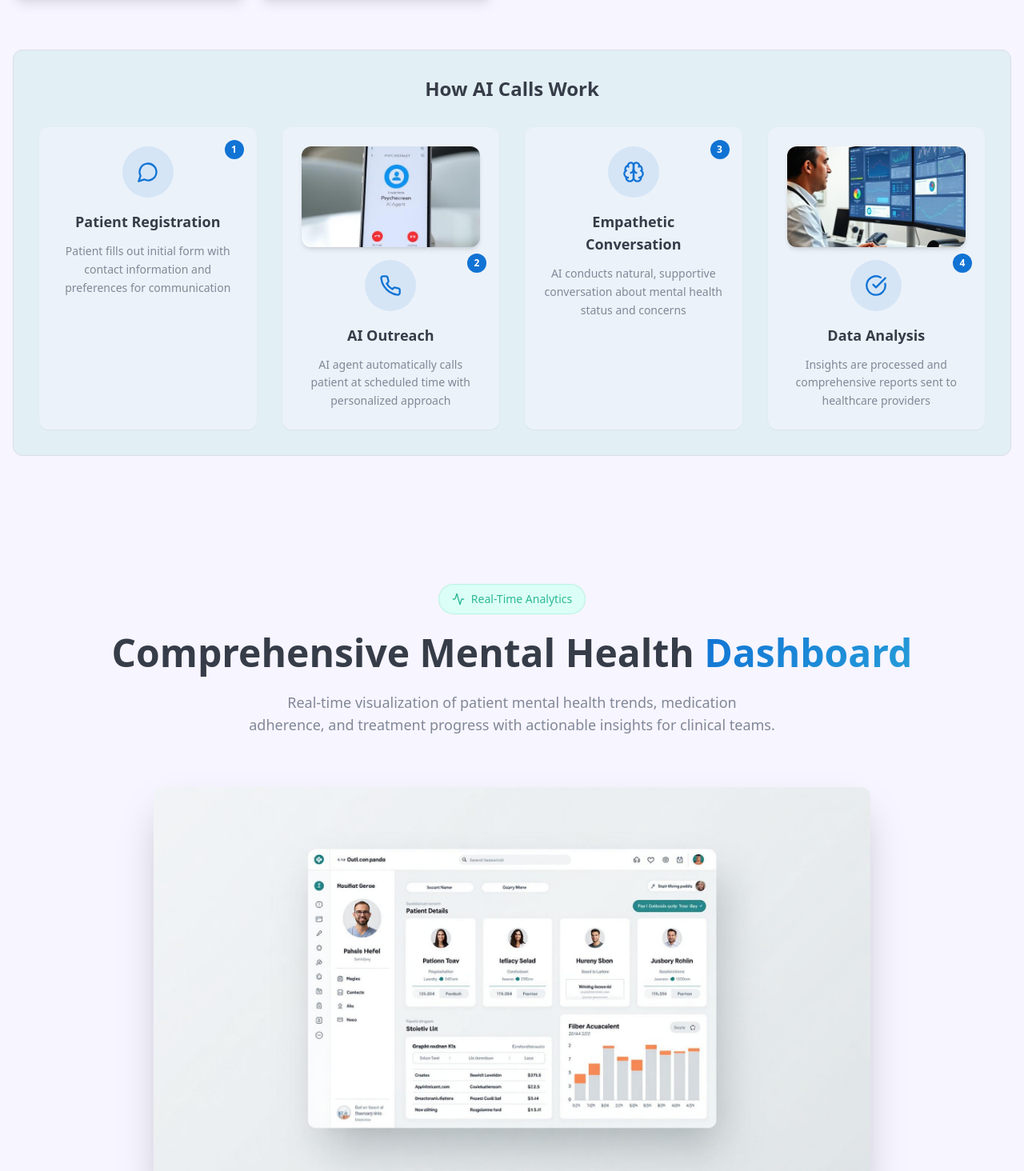
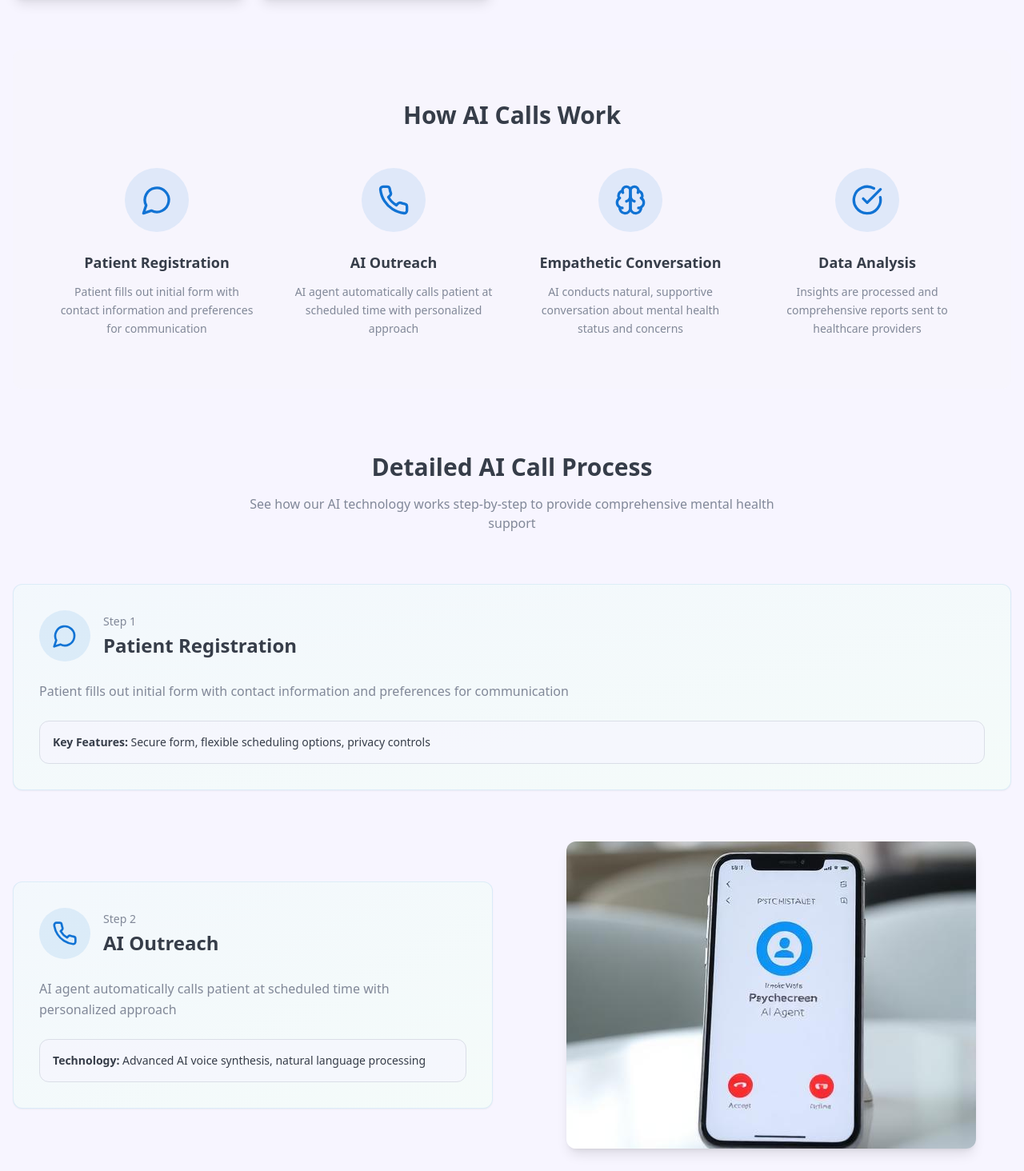
Before and after one commit to Mahsa-Tb88/therapy-voice-aid, a React (Vite) app: page / in a window 1280 px wide. Shown: the part 2144-3608 px from the top of the page at 80% size. Built offline with nearby package versions, Linux system fonts and the light colour scheme.

Commit message:
Update "How AI Calls Work" section

```diff
--- a/src/components/AICallSection.tsx
+++ b/src/components/AICallSection.tsx
@@ -120,36 +120,97 @@ const AICallSection = () => {
           </div>
         </div>
 
-        {/* Process Flow */}
-        <div className="bg-secondary/10 rounded-xl p-8 border">
-          <h3 className="text-2xl font-bold text-center mb-8">How AI Calls Work</h3>
-          <div className="grid md:grid-cols-2 lg:grid-cols-4 gap-8">
+        {/* How AI Calls Work - Simple Icons Section */}
+        <div className="bg-muted/30 rounded-xl py-16 px-8">
+          <h3 className="text-3xl font-bold text-center mb-12 text-foreground">How AI Calls Work</h3>
+          <div className="grid grid-cols-1 md:grid-cols-4 gap-8 max-w-6xl mx-auto">
             {callProcess.map((step, index) => (
-              <Card key={index} className="text-center border-0 bg-background/50 hover:bg-background/80 transition-colors">
-                <CardContent className="p-6">
-                  {/* Optional Image */}
+              <div key={index} className="text-center">
+                <div className="w-20 h-20 rounded-full bg-primary/10 flex items-center justify-center mx-auto mb-6">
+                  <step.icon className="w-10 h-10 text-primary" />
+                </div>
+                <h4 className="font-semibold text-lg mb-3 text-foreground">{step.title}</h4>
+                <p className="text-muted-foreground text-sm leading-relaxed px-2">{step.description}</p>
+              </div>
+            ))}
+          </div>
+        </div>
+
+        {/* Detailed Process with Photos */}
+        <div className="py-20">
+          <div className="text-center mb-16">
+            <h3 className="text-3xl font-bold text-foreground mb-4">
+              Detailed AI Call Process
+            </h3>
+            <p className="text-muted-foreground max-w-2xl mx-auto">
+              See how our AI technology works step-by-step to provide comprehensive mental health support
+            </p>
+          </div>
+
+          <div className="space-y-16">
+            {callProcess.map((step, index) => (
+              <div key={index} className={`flex flex-col lg:flex-row items-center gap-12 ${index % 2 === 1 ? 'lg:flex-row-reverse' : ''}`}>
                 {step.image && (
+                  <div className="flex-1">
                     <img
                       src={step.image}
                       alt={step.alt}
-                      className="w-full aspect-video object-cover rounded-lg shadow-md mb-4"
+                      className="w-full max-w-lg mx-auto rounded-xl shadow-lg object-cover aspect-[4/3]"
                     />
+                  </div>
                 )}
 
-                  {/* Icon and Step Number */}
-                  <div className="relative mb-4">
-                    <div className="w-16 h-16 rounded-full bg-primary/10 flex items-center justify-center mx-auto">
-                      <step.icon className="w-7 h-7 text-primary" />
+                <div className="flex-1">
+                  <Card className="bg-gradient-to-br from-primary/5 to-secondary/5 border-primary/10">
+                    <CardContent className="p-8">
+                      <div className="flex items-center gap-4 mb-6">
+                        <div className="w-16 h-16 rounded-full bg-primary/10 flex items-center justify-center">
+                          <step.icon className="w-8 h-8 text-primary" />
                         </div>
-                    <div className="absolute -top-2 -right-2 w-6 h-6 rounded-full bg-primary text-primary-foreground flex items-center justify-center text-xs font-bold">
-                      {step.step}
+                        <div>
+                          <div className="text-sm text-muted-foreground font-medium mb-1">Step {step.step}</div>
+                          <h4 className="text-2xl font-bold text-foreground">{step.title}</h4>
                         </div>
                       </div>
 
-                  <h4 className="font-semibold text-lg mb-3">{step.title}</h4>
-                  <p className="text-muted-foreground text-sm leading-relaxed">{step.description}</p>
+                      <p className="text-muted-foreground leading-relaxed mb-6">{step.description}</p>
+
+                      {/* Additional details based on step */}
+                      {step.step === "1" && (
+                        <div className="bg-background/60 rounded-lg p-4 border">
+                          <p className="text-sm text-foreground">
+                            <span className="font-semibold">Key Features:</span> Secure form, flexible scheduling options, privacy controls
+                          </p>
+                        </div>
+                      )}
+
+                      {step.step === "2" && (
+                        <div className="bg-background/60 rounded-lg p-4 border">
+                          <p className="text-sm text-foreground">
+                            <span className="font-semibold">Technology:</span> Advanced AI voice synthesis, natural language processing
+                          </p>
+                        </div>
+                      )}
+
+                      {step.step === "3" && (
+                        <div className="bg-background/60 rounded-lg p-4 border">
+                          <p className="text-sm text-foreground">
+                            <span className="font-semibold">Approach:</span> Evidence-based conversation techniques, adaptive responses
+                          </p>
+                        </div>
+                      )}
+
+                      {step.step === "4" && (
+                        <div className="bg-background/60 rounded-lg p-4 border">
+                          <p className="text-sm text-foreground">
+                            <span className="font-semibold">Output:</span> Comprehensive reports, risk assessments, treatment recommendations
+                          </p>
+                        </div>
+                      )}
                     </CardContent>
                   </Card>
+                </div>
+              </div>
             ))}
           </div>
         </div>
```
Lines whose indentation alone changed are shown as unchanged.
